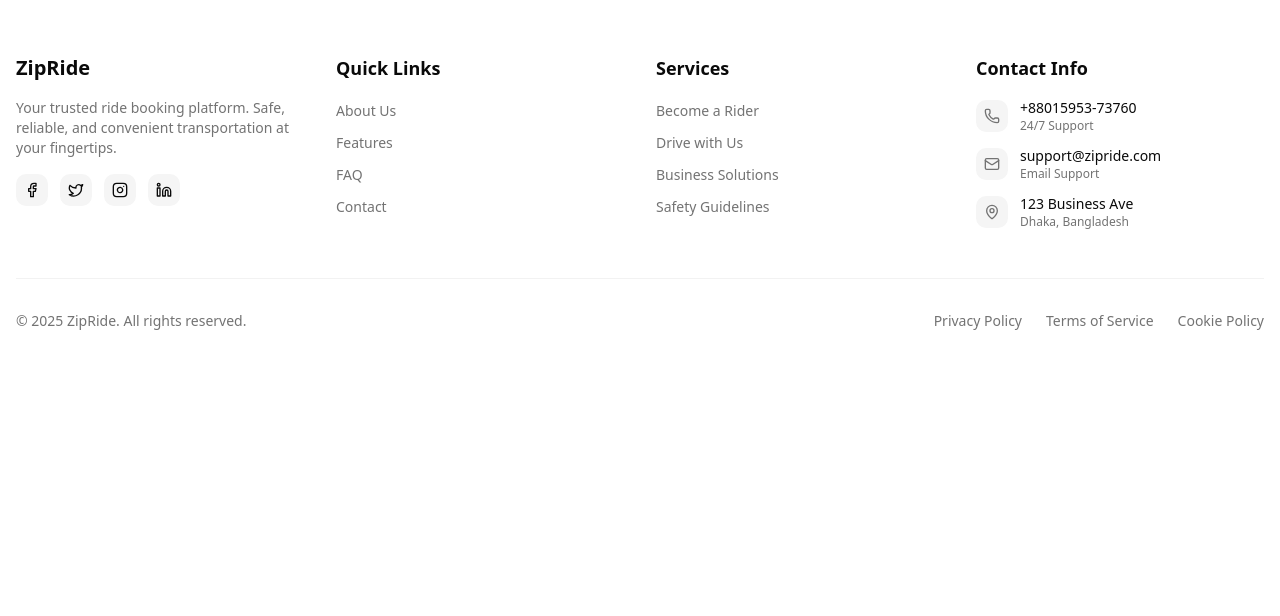
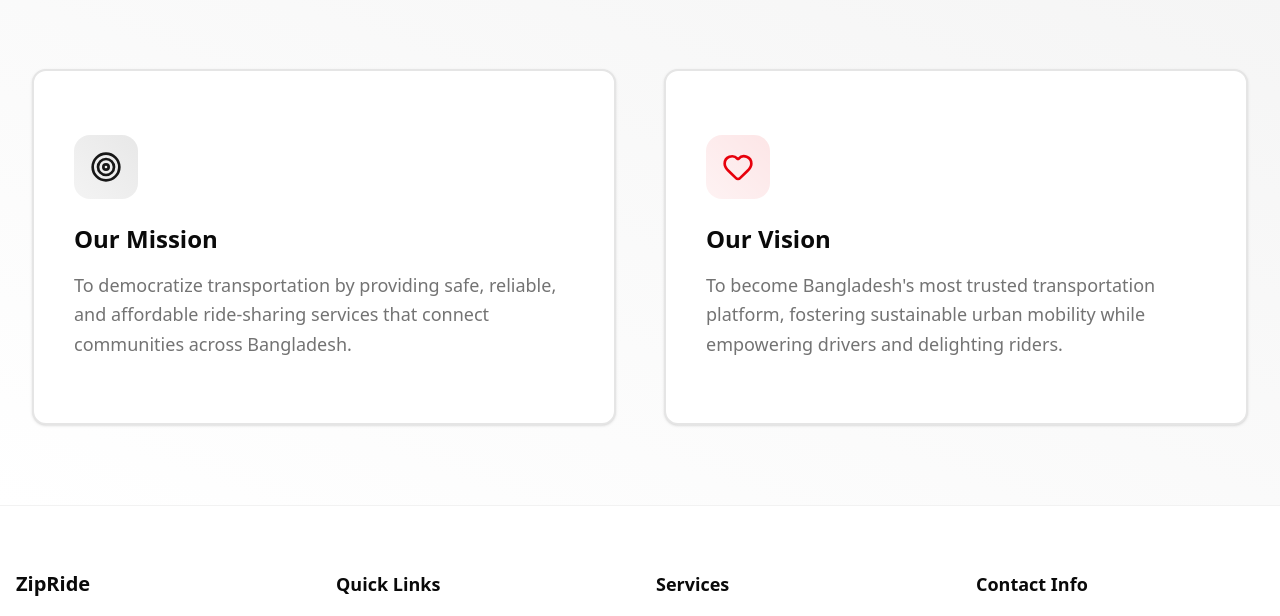
Before and after one commit to ctasbihas/zipride_frontend, a React (Vite) app: page /about in a window 1280 px wide. Shown: the part 876-1492 px from the top of the page. Before the commit the page ends 1271 px from the top, so only its background shows below. Built offline with nearby package versions, Linux system fonts and the light colour scheme; no server answers.

Commit message:
feat: add Mission component to About page

```diff
--- a/src/components/modules/about/Hero.tsx
+++ b/src/components/modules/about/Hero.tsx
@@ -27,7 +27,7 @@ const Hero = () => {
 		},
 	];
 	return (
-		<section className="min-h-screen flex items-center bg-gradient-to-br from-background to-muted overflow-hidden">
+		<section className="min-h-screen flex items-center bg-gradient-to-br from-background to-muted">
 			<div className="mx-auto container px-4">
 				<div className="grid lg:grid-cols-2 gap-16 items-center">
 					<div className="space-y-8">
@@ -133,7 +133,7 @@ const Hero = () => {
 							</div>
 						</div>
 
-						<div className="absolute -top-6 -right-6 w-24 h-24 bg-gradient-to-br from-primary to-primary/80 rounded-2xl shadow-lg hidden sm:flex items-center justify-center transform rotate-12">
+						<div className="absolute -top-6 -right-5 w-24 h-24 bg-gradient-to-br from-primary to-primary/80 rounded-2xl shadow-lg hidden sm:flex items-center justify-center transform rotate-12">
 							<MapPin className="h-10 w-10 text-primary-foreground" />
 						</div>
 
--- /dev/null
+++ b/src/components/modules/about/Mission.tsx
@@ -0,0 +1,53 @@
+import { Card, CardContent } from "@/components/ui/card";
+import { Heart, Target } from "lucide-react";
+
+const Mission = () => {
+	const missionValues = [
+		{
+			icon: <Target className="h-8 w-8 text-primary" />,
+			title: "Our Mission",
+			description:
+				"To democratize transportation by providing safe, reliable, and affordable ride-sharing services that connect communities across Bangladesh.",
+			color: "from-primary/10 to-primary/5",
+		},
+		{
+			icon: <Heart className="h-8 w-8 text-destructive" />,
+			title: "Our Vision",
+			description:
+				"To become Bangladesh's most trusted transportation platform, fostering sustainable urban mobility while empowering drivers and delighting riders.",
+			color: "from-destructive/10 to-destructive/5",
+		},
+	];
+
+	return (
+		<section className="py-12 sm:py-16 md:py-20 bg-gradient-to-bl from-muted to-background">
+			<div className="container mx-auto px-4 sm:px-6 lg:px-8">
+				{/* Mission & Vision */}
+				<div className="grid grid-cols-1 md:grid-cols-2 gap-6 sm:gap-8 md:gap-12">
+					{missionValues.map((item, index) => (
+						<Card
+							key={index}
+							className="group h-full hover:shadow-xl transition-all duration-300 border-2 hover:border-primary/20"
+						>
+							<CardContent className="p-6 sm:p-7 md:p-8 lg:p-10">
+								<div
+									className={`w-12 h-12 sm:w-14 sm:h-14 md:w-16 md:h-16 rounded-2xl bg-gradient-to-bl ${item.color} flex items-center justify-center mb-4 sm:mb-5 md:mb-6 group-hover:scale-110 transition-transform duration-300`}
+								>
+									{item.icon}
+								</div>
+								<h3 className="text-xl sm:text-2xl font-bold text-foreground mb-2 sm:mb-3 md:mb-4">
+									{item.title}
+								</h3>
+								<p className="text-sm sm:text-base md:text-lg text-muted-foreground leading-relaxed">
+									{item.description}
+								</p>
+							</CardContent>
+						</Card>
+					))}
+				</div>
+			</div>
+		</section>
+	);
+};
+
+export default Mission;
--- a/src/pages/public/about.tsx
+++ b/src/pages/public/about.tsx
@@ -1,9 +1,11 @@
 import Hero from "@/components/modules/about/Hero";
+import Mission from "@/components/modules/about/Mission";
 
 const About = () => {
 	return (
 		<main>
 			<Hero />
+			<Mission />
 		</main>
 	);
 };
```
